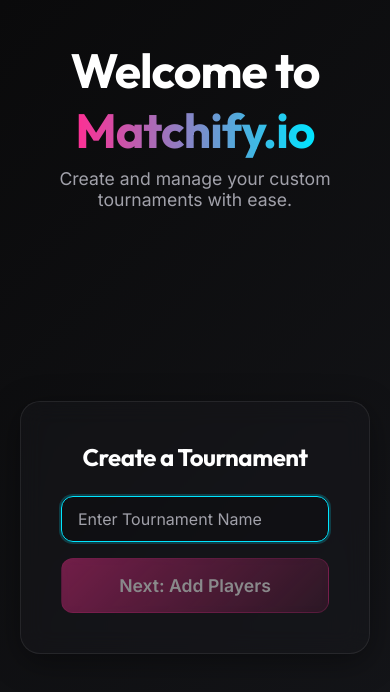
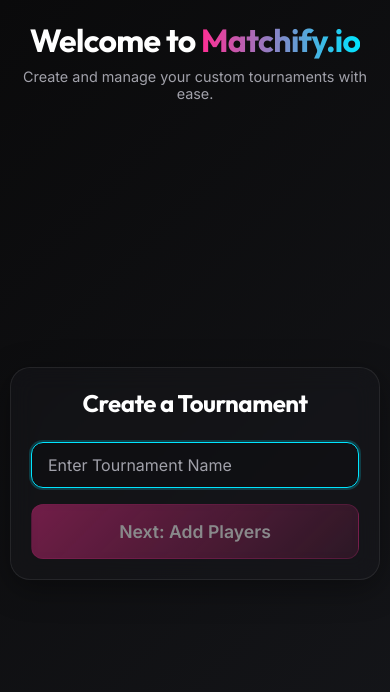
Before and after one commit to xanoahax/matchify.io, a React (Vite) app: page / in a window 390 px wide. Shown: the top 692 px of the page. Built offline with nearby package versions, Linux system fonts and the light colour scheme.

Commit message:
style: improve mobile responsiveness and fix UI overflows

```diff
--- a/src/components/Bracket/Celebration.jsx
+++ b/src/components/Bracket/Celebration.jsx
@@ -25,13 +25,13 @@ export default function Celebration() {
   if (!winnerTeam) return null; // Prevent crash when state clears
 
   return (
-    <div className="glass-panel animate-fade-in" style={{ padding: '60px', width: '100%', maxWidth: '800px', margin: '0 auto', textAlign: 'center' }}>
-      <h1 className="text-gradient" style={{ fontSize: '4rem', marginBottom: '16px' }}>Tournament Complete!</h1>
+    <div className="glass-panel animate-fade-in" style={{ padding: '40px 20px', width: '100%', maxWidth: '800px', margin: '0 auto', textAlign: 'center' }}>
+      <h1 className="text-gradient" style={{ fontSize: 'clamp(2.5rem, 8vw, 4rem)', marginBottom: '16px' }}>Tournament Complete!</h1>
       <h2 style={{ color: 'var(--text-muted)', marginBottom: '40px' }}>The Champion is</h2>
 
       <div style={{ animation: 'fadeIn 1s ease-out forwards', transform: 'scale(1.2)' }}>
-        {winnerTeam?.emoji && <div style={{ fontSize: '5rem', marginBottom: '16px' }}>{winnerTeam.emoji}</div>}
-        <div style={{ fontSize: '2.5rem', fontWeight: 'bold' }}>{winnerTeam?.name}</div>
+        {winnerTeam?.emoji && <div style={{ fontSize: '4rem', marginBottom: '16px' }}>{winnerTeam.emoji}</div>}
+        <div style={{ fontSize: 'clamp(1.5rem, 6vw, 2.5rem)', fontWeight: 'bold' }}>{winnerTeam?.name}</div>
       </div>
 
       <div style={{ marginTop: '60px' }}>
--- a/src/components/Match/MatchModal.jsx
+++ b/src/components/Match/MatchModal.jsx
@@ -22,11 +22,11 @@ export default function MatchModal({ match, onClose, isReadOnly = false }) {
       justifyContent: 'center',
       zIndex: 1000
     }}>
-      <div className="glass-panel animate-fade-in" style={{ padding: '40px', width: '100%', maxWidth: '500px', textAlign: 'center' }}>
+      <div className="glass-panel animate-fade-in" style={{ padding: '40px', width: '90%', maxWidth: '500px', textAlign: 'center' }}>
         <h2 style={{ marginBottom: '24px' }}>Resolve Match</h2>
         <p style={{ color: 'var(--text-muted)', marginBottom: '32px' }}>Who won?</p>
 
-        <div style={{ display: 'flex', justifyContent: 'center', gap: '20px', marginBottom: '32px' }}>
+        <div className="mobile-flex-col" style={{ display: 'flex', justifyContent: 'center', gap: '20px', marginBottom: '32px' }}>
           {[match.team1, match.team2].map((team, idx) => {
             const isWinner = match.winnerId === team?.id;
             return (
--- a/src/components/Setup/TeamManager.jsx
+++ b/src/components/Setup/TeamManager.jsx
@@ -91,7 +91,7 @@ export default function TeamManager() {
     <div className="glass-panel animate-fade-in" style={{ padding: '40px', width: '100%', maxWidth: '800px' }}>
       <h2 style={{ marginBottom: '16px', textAlign: 'center' }}>Form Teams</h2>
 
-      <div style={{ display: 'flex', gap: '20px', marginBottom: '24px', justifyContent: 'center' }}>
+      <div className="mobile-flex-col" style={{ display: 'flex', gap: '20px', marginBottom: '24px', justifyContent: 'center' }}>
         <div style={{ display: 'flex', alignItems: 'center', gap: '8px' }}>
           <label>Mode:</label>
           <select
--- a/src/index.css
+++ b/src/index.css
@@ -201,7 +201,7 @@ input {
   color: var(--accent-secondary);
 }
 
-/* Mobile Responsive Bracket: Top-to-Bottom Layout */
+/* Mobile Responsive Typography & Layouts */
 @media (max-width: 768px) {
   .bracket-container {
     flex-direction: column;
@@ -220,4 +220,39 @@ input {
     width: 100%;
     margin-bottom: 10px;
   }
+
+  .app-container {
+    padding: 20px 10px;
+  }
+
+  .header {
+    margin-bottom: 20px;
+  }
+
+  .header h1 {
+    font-size: 2rem !important;
+  }
+
+  .header p {
+    font-size: 0.9rem !important;
+  }
+
+  .header .glass-button {
+    position: static !important;
+    margin-top: 15px;
+    width: 100%;
+  }
+
+  /* Form and Modal overrides */
+  .mobile-flex-col {
+    flex-direction: column !important;
+  }
+
+  .glass-panel {
+    padding: 20px !important;
+  }
+
+  h2 {
+    font-size: 1.5rem !important;
+  }
 }
```
